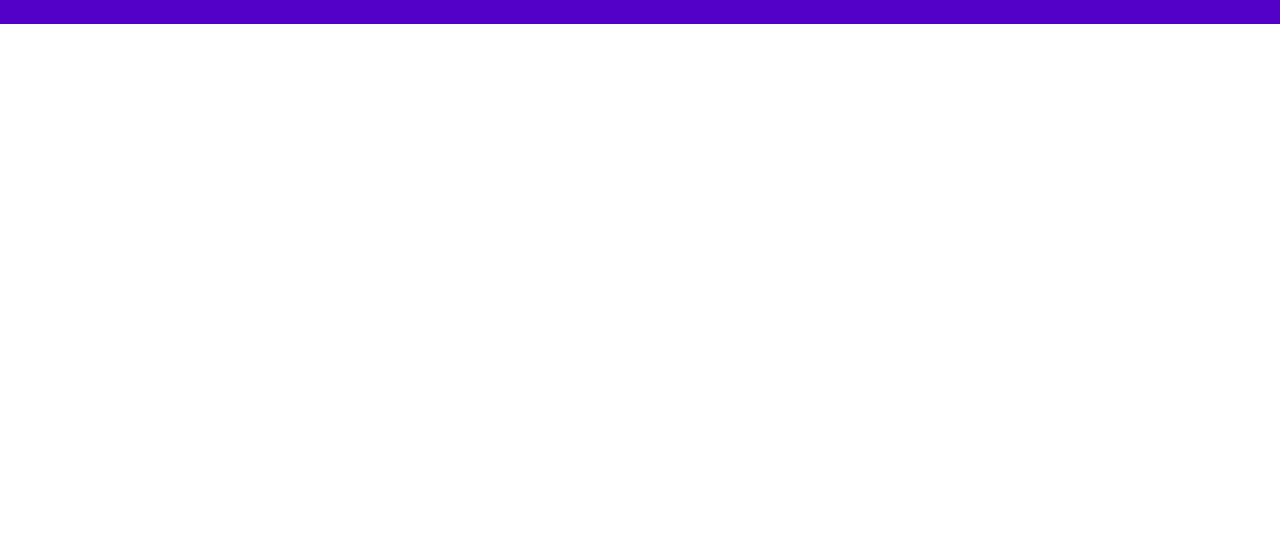
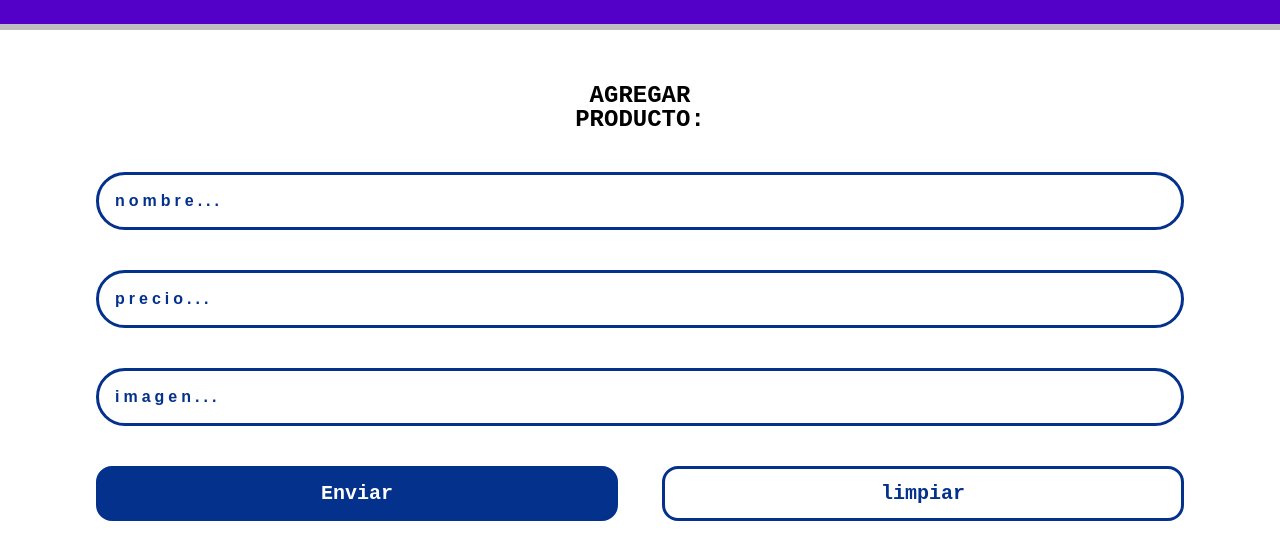
Before and after one commit to EdwardbotA/challenge-alurageek, a website: page index.html in a window 1280 px wide. Shown: the part 72-627 px from the top of the page. Drawn offline with Linux system fonts and the light colour scheme.

Commit message:
agregan las secciones de añadir producto con estilos

```diff
--- a/index.html
+++ b/index.html
@@ -9,6 +9,32 @@
   <body>
     <header class="header">
       <img class="header__logo" src="./assets/logo.png" alt="Logo aluraGeek">
+      <div class="header__shadow"></div>
     </header>
+
+    <main>
+      <section class="add-product__section">
+        <h1 class="add-product__title">Agregar<br>Producto:</h1>
+
+        <form class="form__container">
+            <input class="form__input" type="text" placeholder="nombre..." required>
+            <input class="form__input" type="number" placeholder="precio..." required>
+            <input class="form__input" type="text" placeholder="imagen..." required>
+
+            <div class="button__container">
+              <button class="button button__send">Enviar</button>
+              <button class="button button__clear">limpiar</button>
+            </div>
+        </form>
+      </section>
+
+      <section class="list-products__section"></section>
+    </main>
+
+    <footer>
+      <img class="header__logo" src="./assets/logo.png" alt="Logo aluraGeek">
+      <p>Desarrollado por Edward</p>
+      <span>Alura Latam 2024</span>
+    </footer>
   </body>
 </html>
--- a/styles.css
+++ b/styles.css
@@ -2,7 +2,7 @@
   --col-light-blue: #5300C8;
   --col-dark-blue: #03318C;
   --col-whihe: #FFFFFF;
-  --col-whihe: #000000;
+  --col-black: #000000;
 }
 
 * {
@@ -19,10 +19,15 @@ body {
   width: 100%;
   display: flex;
   flex-direction: column;
+  font-family: 'Courier New', Courier, monospace;
+  line-height: 1;
 }
 
+/* header */
 .header {
+  position: relative;
   display: flex;
+  flex-direction: column;
   justify-content: center;
   align-items: center;
   width: 100%;
@@ -33,3 +38,87 @@ body {
 .header__logo {
   width: 370px;
 }
+
+.header__shadow {
+  position: absolute;
+  width: 100%;
+  height: 6px;
+  bottom: -6px;
+  background-color: rgba(0, 0, 0, 0.25);
+}
+
+/* main */
+main {
+  display: flex;
+  flex-direction: column;
+  align-items: center;
+  width: 100%;
+}
+
+/* add product */
+.add-product__section {
+  width: 85%;
+  margin-top: 60px;
+  display: flex;
+  flex-direction: column;
+  align-items: center;
+  gap: 40px;
+}
+
+.add-product__title {
+  font-size: 2.4rem;
+  font-weight: bold;
+  text-transform: uppercase;
+  text-align: center;
+}
+
+.form__container {
+  width: 100%;
+  display: flex;
+  flex-direction: column;
+  gap: 40px;
+}
+
+.form__input {
+  height: 58px;
+  border: 3px solid var(--col-dark-blue);
+  border-radius: 30px;
+  font-size: 1.6rem;
+  font-weight: bold;
+  padding: 0 16px;
+  color: var(--col-dark-blue);
+}
+
+.form__input::placeholder {
+  color: var(--col-dark-blue);
+  font-size: 1.6rem;
+  font-weight: bold;
+  letter-spacing: 4px;
+}
+
+.button__container{
+  width: 100%;
+  display: flex;
+  justify-content: space-between;
+  margin-bottom: 40px;
+}
+
+.button {
+  width: 48%;
+  height: 55px;
+  border: 3px solid var(--col-dark-blue);
+  font-size: 2rem;
+  font-family: 'Courier New', Courier, monospace;
+  font-weight: bolder;
+  border-radius: 16px;
+}
+
+.button__send {
+  background-color: var(--col-dark-blue);
+  color: var(--col-whihe);
+}
+
+.button__clear {
+  background-color: var(--col-whihe);
+  color: var(--col-dark-blue);
+}
```
